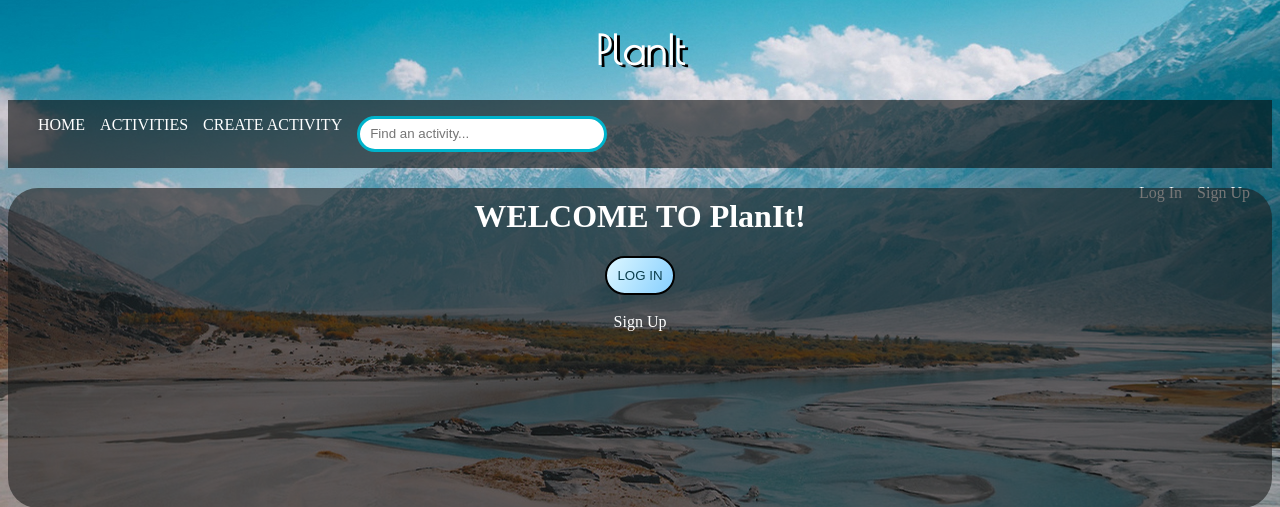
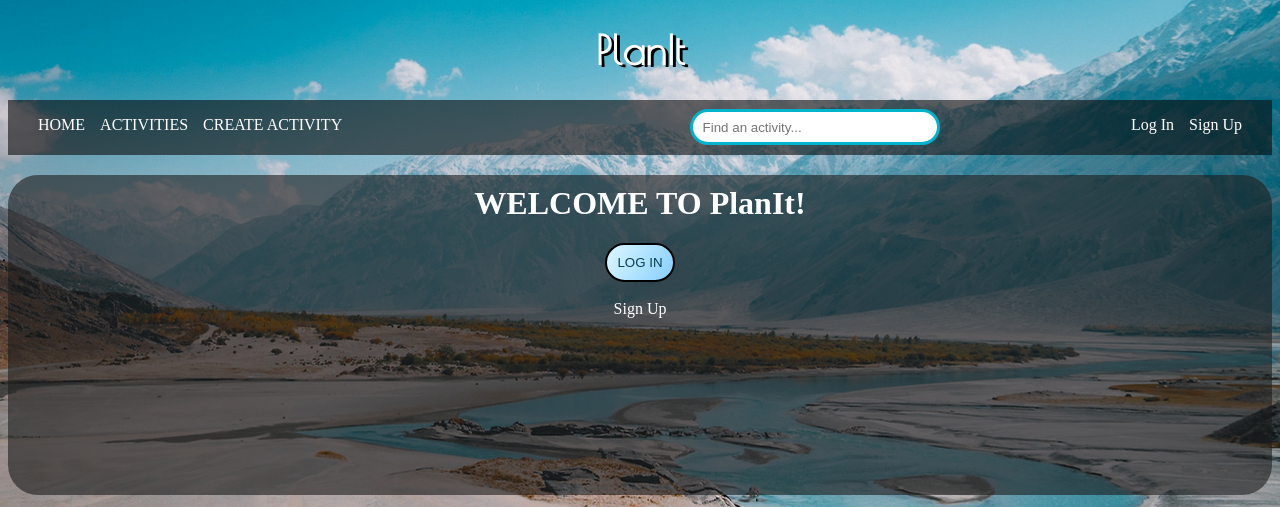
Before and after one commit to gregwebb/PlanIt, a Django app: page / in a window 1280 px wide. Shown: the top 507 px of the page. Run offline with Django 3.2, Linux system fonts and the light colour scheme; some libraries are stand-ins or nearby versions; some web fonts are replaced.

Commit message:
fixing template

```diff
--- a/main_app/templates/base.html
+++ b/main_app/templates/base.html
@@ -28,24 +28,18 @@
                         <li><a href="{% url 'home' %}">HOME</a></li>
                         <li><a href="{% url 'index' %}">ACTIVITIES</a></li>
                         <li><a href="{% url 'activities_create' %}">CREATE ACTIVITY</a></li>
-                        <div class="wrap">
-                            <div class="search">
-                               <input type="text" name="q" class="searchTerm" placeholder="Find an activity...">
-                            </div>
-                         </div>
-                              </div>
-                            </form>
-                          </div>
                     </ul>
+                </div>
+                <div class="search">
+                    <input type="text" name="q" class="searchTerm" placeholder="Find an activity...">
                 </div>
                 <div class='nav-wrapper-right'>
                     <ul>
-
                         {% if user.is_authenticated %}
-                         <li><a href="{% url 'logout' %}">Log Out</a></li>
+                        <li><a href="{% url 'logout' %}">Log Out</a></li>
                         {% else %}
-                         <li><a href="{% url 'login' %}">Log In</a></li>
-                         <li><a href="{% url 'signup' %}">Sign Up</a></li>
+                        <li><a href="{% url 'login' %}">Log In</a></li>
+                        <li><a href="{% url 'signup' %}">Sign Up</a></li>
                         {% endif %}
                     </ul>
                 </div>
```
